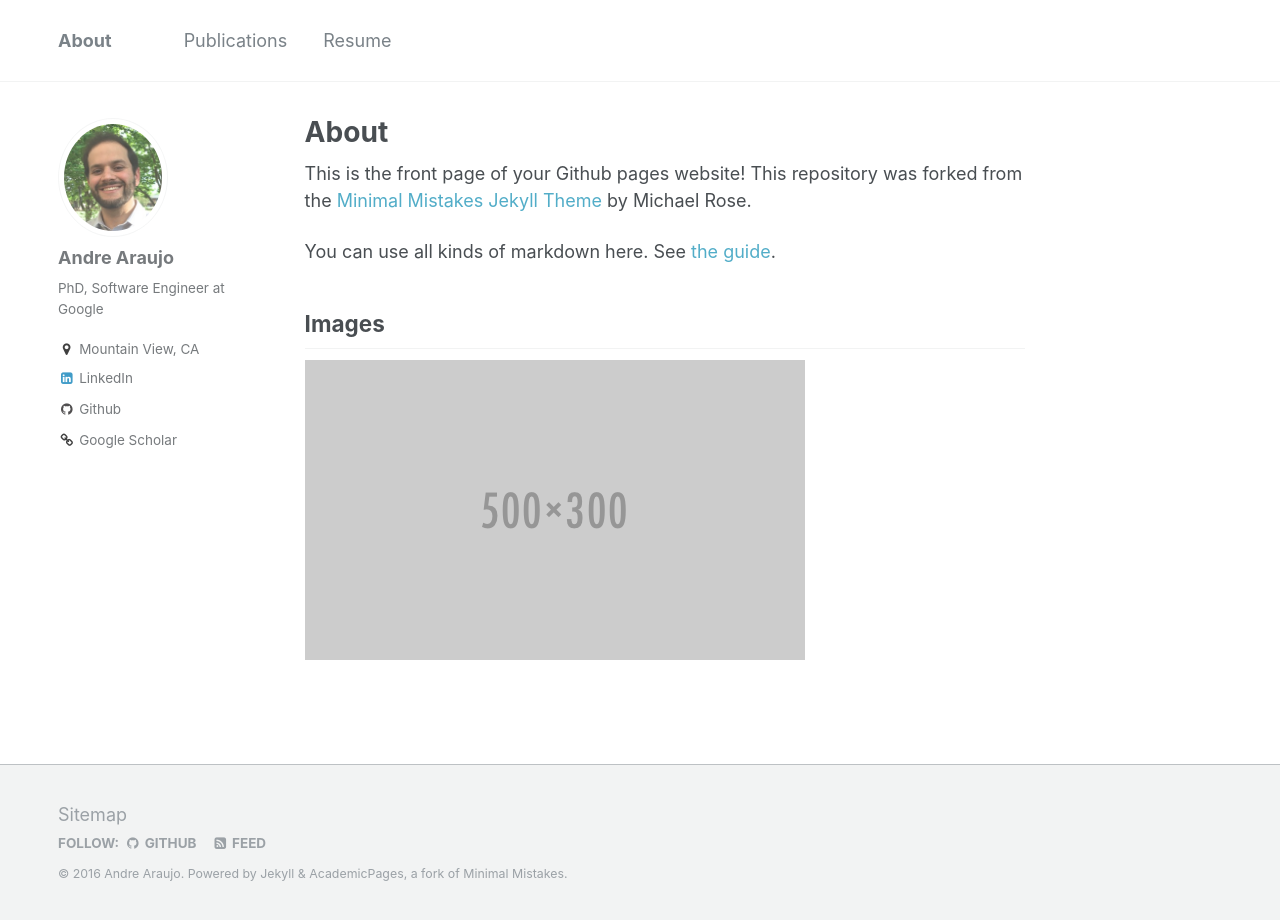
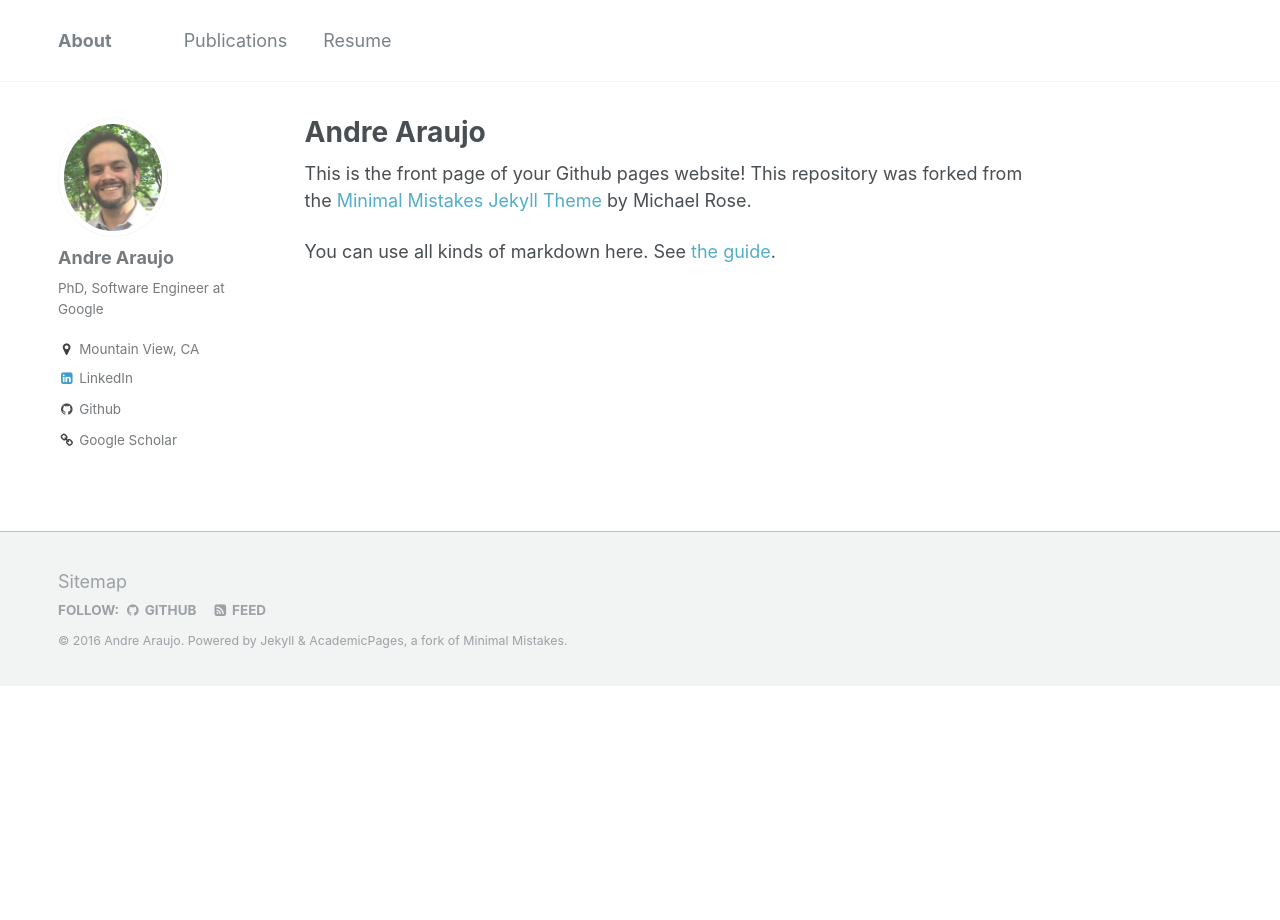
Before and after one commit to andrefaraujo/andrefaraujo.github.io, a Jekyll site: the page built from _pages/about.md, in a window 1280 px wide. Built offline with Jekyll 4.4.1, drawn with Linux system fonts in a browser that asks for light colours.

Commit message:
Updated about page

```diff
--- a/_pages/about.md
+++ b/_pages/about.md
@@ -1,6 +1,6 @@
 ---
 permalink: /
-title: "About"
+title: "Andre Araujo"
 excerpt: "About me"
 author_profile: true
 redirect_from:
@@ -11,6 +11,3 @@ redirect_from:
 This is the front page of your Github pages website! This repository was forked from the [Minimal Mistakes Jekyll Theme](https://mmistakes.github.io/minimal-mistakes/) by Michael Rose.
 
 You can use all kinds of markdown here. See [the guide](/markdown/).
-
-## Images
-![alt text](/images/500x300.png "Logo Title Text 1")
```
